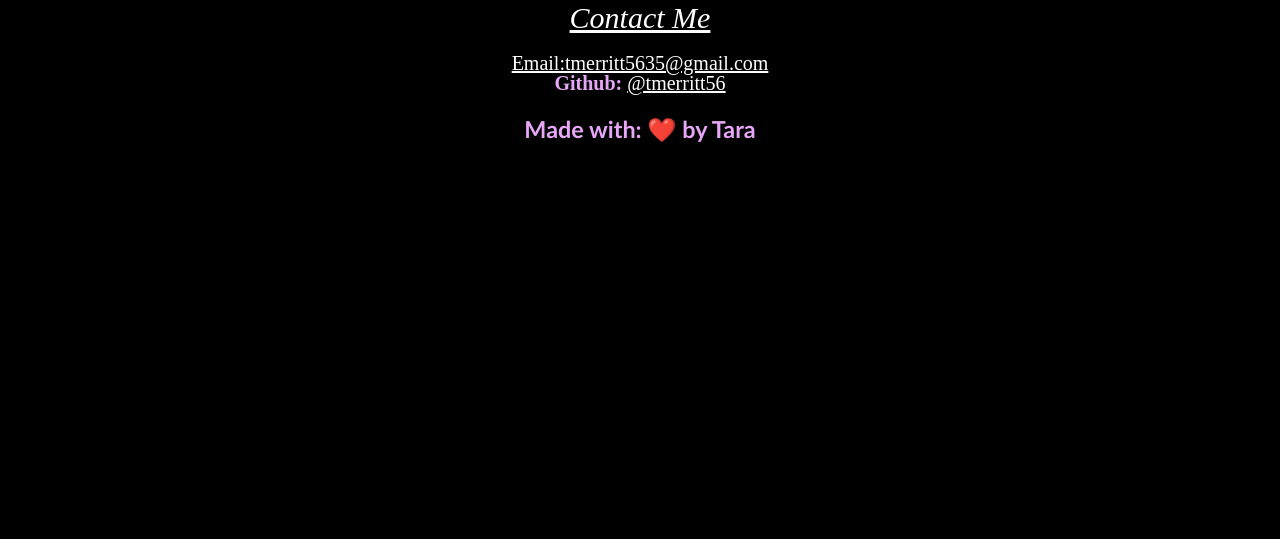
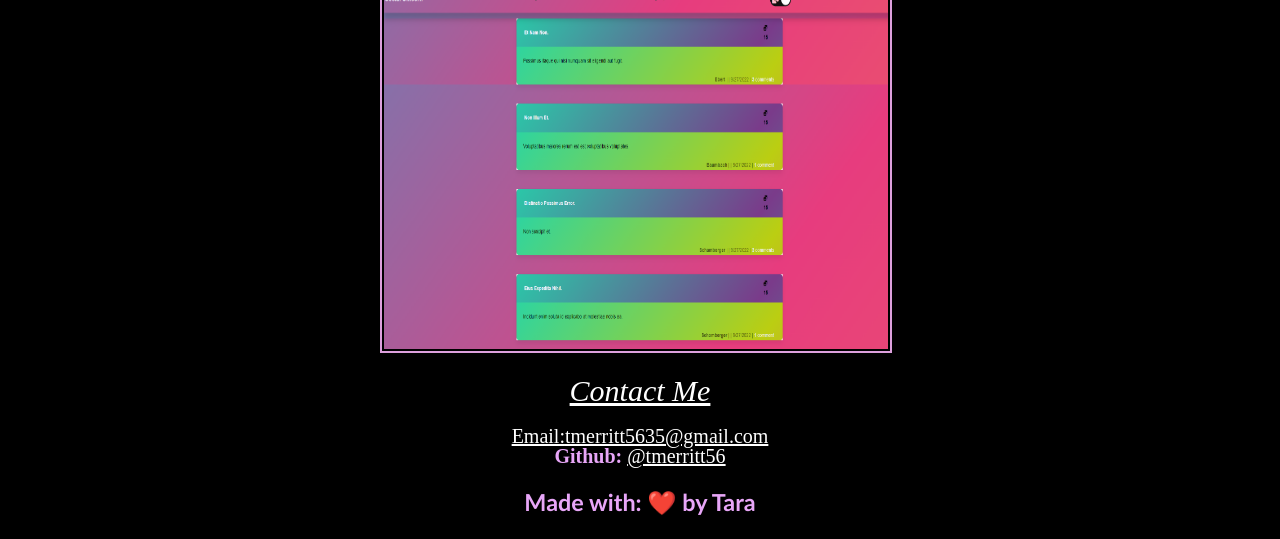
Before and after one commit to tmerritt56/Portfolio, a plain HTML site: page index.html in a window 1280 px wide. Shown: the part 1877-2416 px from the top of the page. Before the commit the page ends 2043 px from the top, so only its background shows below. Drawn offline with Linux system fonts and the light colour scheme.

Commit message:
addedsocialunicorn

```diff
--- a/index.html
+++ b/index.html
@@ -36,6 +36,7 @@
               <div>
                 <a href="https://tmerritt56.github.io/CSS-First-Challenge/" target="_blank"><img class= "images"src="./Assets/Images/work.png" alt="First Challenge"/>
                 <a href="https://kyky19.github.io/project-1/" target="_blank"> <img class="images" src="./Assets/Images/project1.PNG" alt="First project"/>
+                <a href="https://radiant-hollows-45917.herokuapp.com/" target="_blank"><img class="images" src="./Assets/Images/Pretty.PNG" alt="Social Unicorn"/>
               </div>
         </section>
         <section id="Contact-Me">
```
Also changed, not shown: Assets/Images/Pretty.PNG (added).
